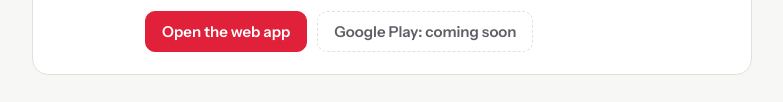
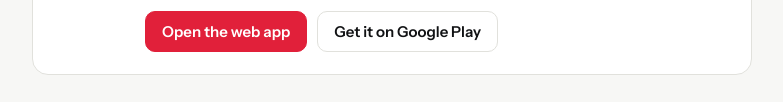
Before and after one commit to tkilburn34-ai/tkilburn34-ai.github.io, a plain HTML site: page sixsided/index.html in a window 1280 px wide. Shown: the part 583-685 px from the top of the page, without its empty margins (248-1031 px from the left). Drawn offline with Linux system fonts and the light colour scheme.

Commit message:
Update index.html

```diff
--- a/sixsided/index.html
+++ b/sixsided/index.html
@@ -105,7 +105,7 @@
         <p>Send Morse code by clicking a pen. Your phone listens and turns the clicks into text. Send secret messages to friends, or practice until you can do it without looking.</p>
         <div class="links">
           <a class="btn primary" href="../">Open the web app</a>
-          <span class="btn soon" title="Coming soon">Google Play: coming soon</span>
+         <a class="btn" href="https://play.google.com/store/apps/details?id=io.github.tkilburn34ai.penclickmorse">Get it on Google Play</a>
         </div>
       </div>
     </article>
```
